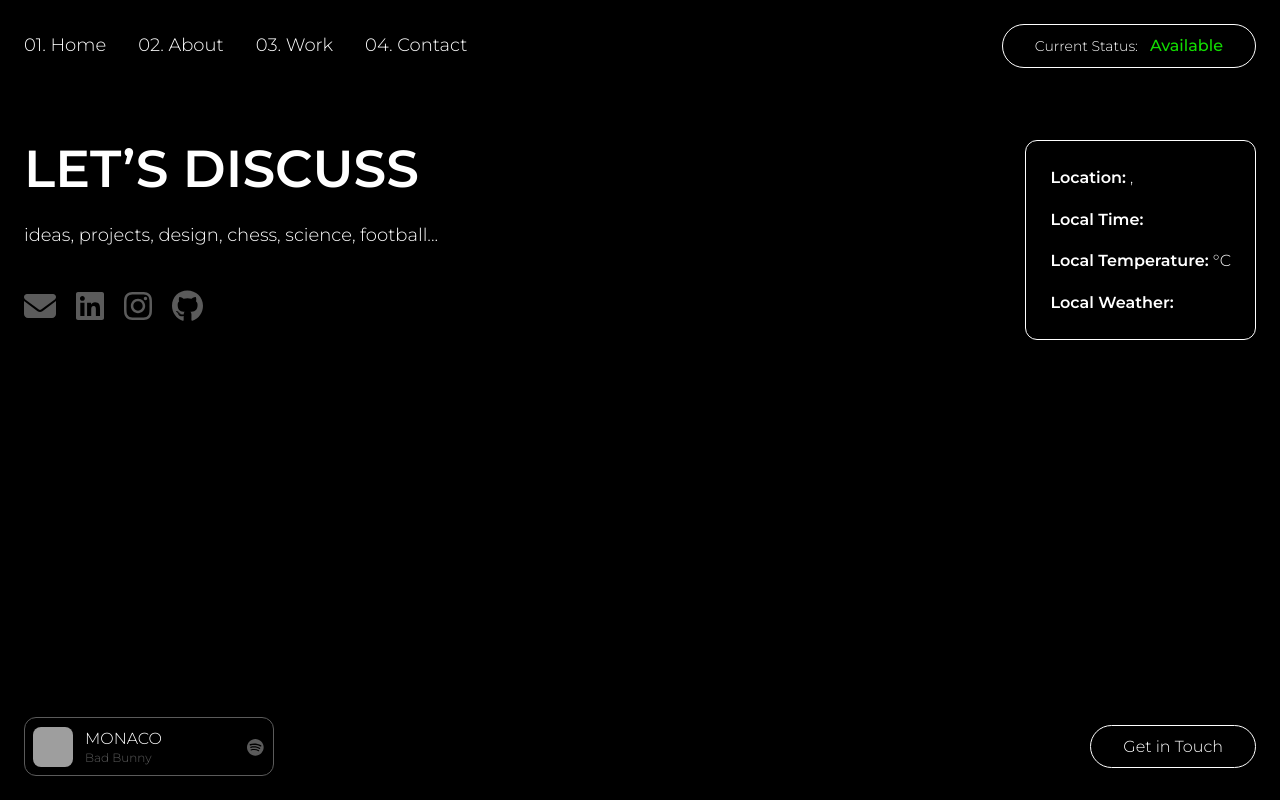
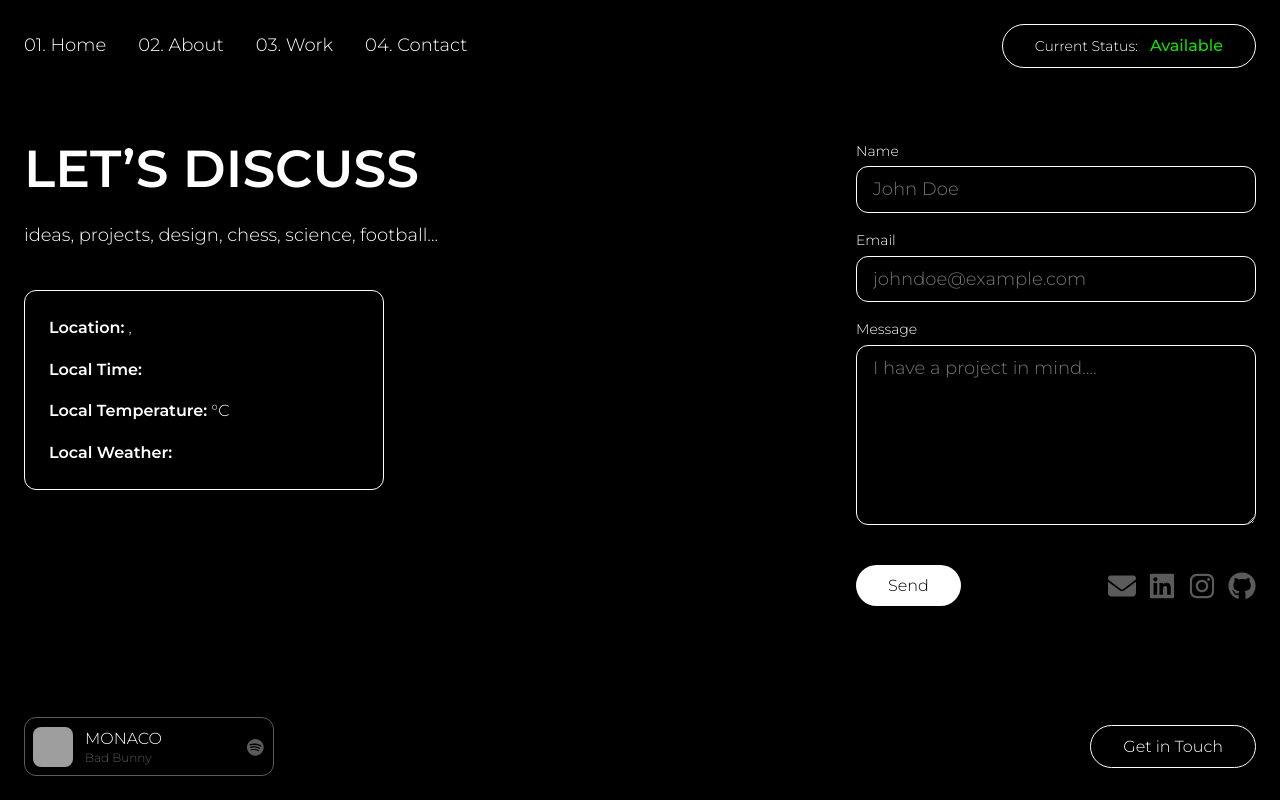
Before and after one commit to DimitarK13/Personal-Portfolio, a React (Vite) app: page /contact in a window 1280 px wide. Built offline with nearby package versions, Linux system fonts and the light colour scheme; no server answers; grey boxes are pictures that could not be loaded.

Commit message:
faet(contact): contact form

```diff
--- /dev/null
+++ b/src/components/ContactForm.jsx
@@ -0,0 +1,68 @@
+import iconGithub from '../assets/icons/icon-github.svg';
+import iconInstagram from '../assets/icons/icon-instagram.svg';
+import iconLinkedin from '../assets/icons/icon-linkedin.svg';
+import iconMail from '../assets/icons/icon-mail.svg';
+
+export default function ContactForm() {
+  return (
+    <form className='form' data-netlify='true' name='contact' method='POST'>
+      <label className='input-label'>
+        Name
+        <input
+          type='text'
+          name='name'
+          className='input-element'
+          placeholder='John Doe'
+          required
+        />
+      </label>
+
+      <label className='input-label'>
+        Email
+        <input
+          type='email'
+          name='email'
+          className='input-element'
+          placeholder='johndoe@example.com'
+          required
+        />
+      </label>
+
+      <label className='input-label'>
+        Message
+        <textarea
+          name='message'
+          placeholder='I have a project in mind....'
+          className='input-element input-textarea'
+          required></textarea>
+      </label>
+
+      <div className='form__footer'>
+        <input
+          type='submit'
+          className='btn btn--primary form__btn'
+          value='Send'
+        />
+
+        <div className='contact__content-icons'>
+          <a href='mailto:dimikalapocev@gmail.com' target='_blank'>
+            <img src={iconMail} alt='Mail icon' />
+          </a>
+          <a
+            href='https://www.linkedin.com/in/dimitar-kalapocev/'
+            target='_blank'>
+            <img src={iconLinkedin} alt='LinkedIn icon' />
+          </a>
+          <a
+            href='https://www.instagram.com/dimitar_kalapocev/'
+            target='_blank'>
+            <img src={iconInstagram} alt='Instagram icon' />
+          </a>
+          <a href='https://github.com/DimitarK13' target='_blank'>
+            <img src={iconGithub} alt='GitHub icon' />
+          </a>
+        </div>
+      </div>
+    </form>
+  );
+}
--- a/src/routes/contact.jsx
+++ b/src/routes/contact.jsx
@@ -1,8 +1,6 @@
 import { useEffect, useState } from 'react';
-import iconGithub from '../assets/icons/icon-github.svg';
-import iconInstagram from '../assets/icons/icon-instagram.svg';
-import iconLinkedin from '../assets/icons/icon-linkedin.svg';
-import iconMail from '../assets/icons/icon-mail.svg';
+
+import ContactForm from '../components/ContactForm';
 
 export default function Contact() {
   const [city, setCity] = useState('');
@@ -83,26 +81,6 @@ export default function Contact() {
               ideas, projects, design, chess, science, football...
             </p>
 
-            <div className='contact__content-icons'>
-              <a href='mailto:dimikalapocev@gmail.com' target='_blank'>
-                <img src={iconMail} alt='Mail icon' />
-              </a>
-              <a
-                href='https://www.linkedin.com/in/dimitar-kalapocev/'
-                target='_blank'>
-                <img src={iconLinkedin} alt='LinkedIn icon' />
-              </a>
-              <a
-                href='https://www.instagram.com/dimitar_kalapocev/'
-                target='_blank'>
-                <img src={iconInstagram} alt='Instagram icon' />
-              </a>
-              <a href='https://github.com/DimitarK13' target='_blank'>
-                <img src={iconGithub} alt='GitHub icon' />
-              </a>
-            </div>
-          </div>
-
             <div className='contact__location'>
               <p>
                 <span className='font-weight--semi-bold'>Location:</span>{' '}
@@ -113,7 +91,9 @@ export default function Contact() {
                 <span>{formattedDateTime}</span>
               </p>
               <p>
-              <span className='font-weight--semi-bold'>Local Temperature:</span>{' '}
+                <span className='font-weight--semi-bold'>
+                  Local Temperature:
+                </span>{' '}
                 <span>{temp}°C</span>
               </p>
               <p>
@@ -122,6 +102,9 @@ export default function Contact() {
               </p>
             </div>
           </div>
+
+          <ContactForm />
+        </div>
       </div>
     </>
   );
--- a/src/styles/style.css
+++ b/src/styles/style.css
@@ -109,6 +109,10 @@ button,
 textarea,
 select {
   font: inherit;
+}
+
+textarea {
+  resize: vertical;
 }
 
 button {
@@ -227,6 +231,9 @@ h4 {
   padding: 8px 32px;
   font-size: var(--fs-body-m);
   border-radius: var(--border-radius-900);
+
+  border: 0;
+  background-color: transparent;
 }
 
 .btn--primary {
@@ -722,11 +729,15 @@ h4 {
 }
 
 .contact__content-icons {
-  margin-top: 32px;
   display: flex;
-  gap: 20px;
+  gap: 12px;
   flex-wrap: wrap;
   align-items: center;
+}
+
+.contact__content-icons img {
+  height: 28px;
+  aspect-ratio: 1;
 }
 
 .contact__content-icons a:hover img,
@@ -745,6 +756,8 @@ h4 {
   max-width: 360px;
 
   font-size: var(--fs-body-m);
+
+  margin-top: 32px;
 }
 
 @media (min-width: 768px) {
@@ -757,7 +770,7 @@ h4 {
     margin-bottom: 24px;
   }
 
-  .contact__content-icons {
+  .contact__location {
     margin-top: 40px;
   }
 }
@@ -869,3 +882,44 @@ h4 {
     justify-content: space-between;
   }
 }
+
+.form {
+  max-width: 400px;
+}
+
+.form__footer {
+  margin-top: 40px;
+  display: flex;
+  justify-content: space-between;
+  align-items: center;
+}
+
+.input-label {
+  display: flex;
+  flex-direction: column;
+  gap: 4px;
+
+  font-size: var(--fs-body-s);
+  width: 100%;
+
+  margin-bottom: 16px;
+}
+
+.input-element {
+  padding: 8px 16px;
+  font-size: var(--fs-body);
+  background-color: transparent;
+  border: 1px solid var(--clr-neutral-100);
+  border-radius: var(--border-radius-400);
+  color: var(--clr-neutral-100);
+}
+
+.input-textarea {
+  height: 180px;
+}
+
+@media (min-width: 768px) {
+  .input-label {
+    width: 400px;
+  }
+}
```
Lines whose indentation alone changed are shown as unchanged.
